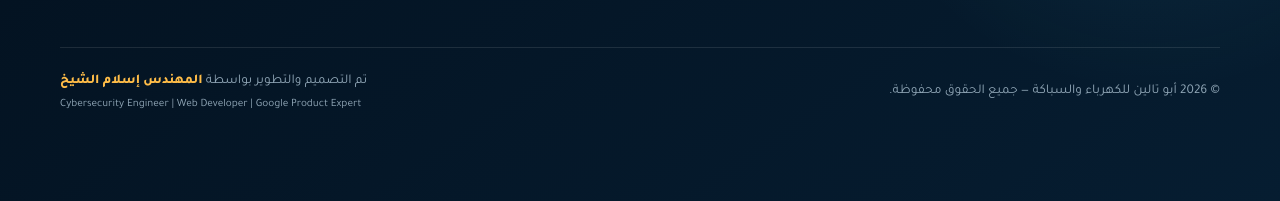
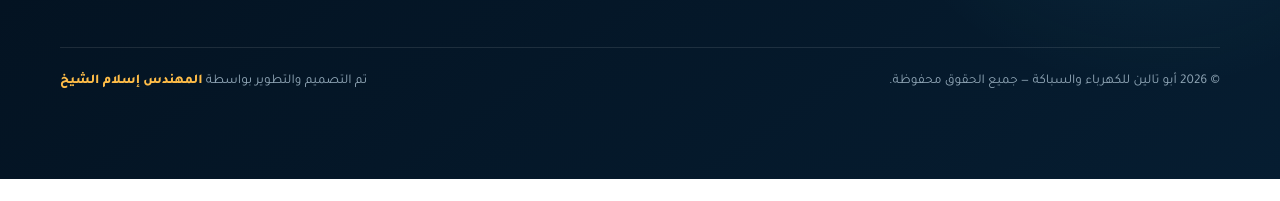
Before and after one commit to EslamElshikh-dev/abu-talin-electric-plumbing, a website: page services/plumbing-installation.html in a window 1280 px wide. Shown: the part 4999-5200 px from the top of the page. After the commit the page ends 5178 px from the top, so only its background shows below. Drawn offline with Linux system fonts and the light colour scheme.

Commit message:
chore: unify developer identity attribution (2/2)

```diff
--- a/services/plumbing-installation.html
+++ b/services/plumbing-installation.html
@@ -64,7 +64,7 @@
 
     <section class="contact-banner"><div class="container contact-banner__inner"><div><span class="eyebrow eyebrow--light">تواصل مباشر</span><h2>جاهز لطلب تأسيس سباكة المنازل والفلل؟</h2><p>اتصال أو واتساب على الرقم الموحد لخدمات أبو تالين داخل الرياض.</p></div><div class="contact-banner__actions"><a class="button button--primary" href="https://wa.me/966534078570?text=%D9%85%D8%B1%D8%AD%D8%A8%D9%8B%D8%A7%D8%8C%20%D8%A3%D8%B1%D9%8A%D8%AF%20%D8%B7%D9%84%D8%A8%20%D8%AE%D8%AF%D9%85%D8%A9%20%D8%AA%D8%A3%D8%B3%D9%8A%D8%B3%20%D8%B3%D8%A8%D8%A7%D9%83%D8%A9%20%D8%A7%D9%84%D9%85%D9%86%D8%A7%D8%B2%D9%84%20%D9%88%D8%A7%D9%84%D9%81%D9%84%D9%84%20%D9%81%D9%8A%20%D8%A7%D9%84%D8%B1%D9%8A%D8%A7%D8%B6." target="_blank" rel="noreferrer"><svg class="icon-svg icon-svg--fill" aria-hidden="true"><use href="/icons.svg?v=20260903#whatsapp"></use></svg>واتساب</a><a class="button button--water" href="tel:+966534078570"><svg class="icon-svg" aria-hidden="true"><use href="/icons.svg?v=20260903#phone"></use></svg><bdi>0534078570</bdi></a></div></div></section>
   </main>
-  <footer class="site-footer"><div class="container"><div class="footer-grid"><div class="footer-brand"><a class="brand" href="/"><span class="brand-mark" aria-hidden="true"><svg class="brand-mark__logo"><use href="/icons.svg?v=20260903#brand"></use></svg></span><span><strong>أبو تالين للكهرباء والسباكة</strong><small>خدمات منزلية داخل مدينة الرياض</small></span></a><p>تأسيس وصيانة الكهرباء والسباكة للمنازل والفلل والمكاتب، مع قنوات تواصل مباشرة لتحديد نطاق الطلب.</p></div><div class="footer-links"><h2>روابط الموقع</h2><a href="/services">الخدمات</a><a href="/about">من نحن</a><a href="/contact">تواصل معنا</a></div><div class="footer-links"><h2>التواصل</h2><a href="tel:+966534078570"><bdi>0534078570</bdi></a><a href="https://wa.me/966534078570" target="_blank" rel="noreferrer">واتساب</a><span>مدينة الرياض</span></div></div><div class="footer-bottom"><span>© <span data-year>2026</span> أبو تالين للكهرباء والسباكة — جميع الحقوق محفوظة.</span><div class="developer-credit">تم التصميم والتطوير بواسطة <a href="https://eslam-elshikh.com/" target="_blank" rel="noreferrer">المهندس إسلام الشيخ</a><small>Cybersecurity Engineer | Web Developer | Google Product Expert</small></div></div></div></footer>
+  <footer class="site-footer"><div class="container"><div class="footer-grid"><div class="footer-brand"><a class="brand" href="/"><span class="brand-mark" aria-hidden="true"><svg class="brand-mark__logo"><use href="/icons.svg?v=20260903#brand"></use></svg></span><span><strong>أبو تالين للكهرباء والسباكة</strong><small>خدمات منزلية داخل مدينة الرياض</small></span></a><p>تأسيس وصيانة الكهرباء والسباكة للمنازل والفلل والمكاتب، مع قنوات تواصل مباشرة لتحديد نطاق الطلب.</p></div><div class="footer-links"><h2>روابط الموقع</h2><a href="/services">الخدمات</a><a href="/about">من نحن</a><a href="/contact">تواصل معنا</a></div><div class="footer-links"><h2>التواصل</h2><a href="tel:+966534078570"><bdi>0534078570</bdi></a><a href="https://wa.me/966534078570" target="_blank" rel="noreferrer">واتساب</a><span>مدينة الرياض</span></div></div><div class="footer-bottom"><span>© <span data-year>2026</span> أبو تالين للكهرباء والسباكة — جميع الحقوق محفوظة.</span><div class="developer-credit">تم التصميم والتطوير بواسطة <a href="https://www.eslam-elshikh.com/" target="_blank" rel="noreferrer">المهندس إسلام الشيخ</a></div></div></div></footer>
   <div class="floating-actions" aria-label="تواصل سريع">
     <a class="float-btn float-btn--call" href="tel:+966534078570" aria-label="اتصل الآن على 0534078570" title="اتصل الآن"><svg class="icon-svg" aria-hidden="true"><use href="/icons.svg?v=20260903#phone"></use></svg></a>
     <a class="float-btn float-btn--whatsapp" href="https://wa.me/966534078570" target="_blank" rel="noreferrer" aria-label="تواصل عبر واتساب" title="واتساب"><svg class="icon-svg icon-svg--fill" aria-hidden="true"><use href="/icons.svg?v=20260903#whatsapp"></use></svg></a>
```
Also changed, not shown: services/sanitary-fixtures.html (+1 -1 lines), services/switches-sockets.html (+1 -1 lines), services/tanks-floats.html (+1 -1 lines), services/water-drainage-lines.html (+1 -1 lines), services/water-heaters.html (+1 -1 lines), services/water-leak-repair.html (+1 -1 lines), services/water-pumps-pressure.html (+1 -1 lines), services/wiring-repair.html (+1 -1 lines).
